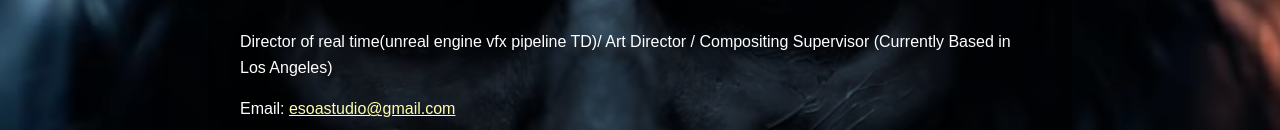
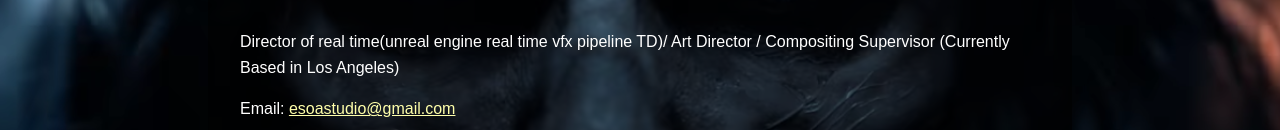
Before and after one commit to ErsiZhao/Ersi_Website, a plain HTML site: page contact.html in a window 1280 px wide. Shown: the part 196-326 px from the top of the page. Drawn offline with Linux system fonts and the light colour scheme.

Commit message:
update contact page

```diff
--- a/contact.html
+++ b/contact.html
@@ -72,7 +72,7 @@
 
   <div class="content">
     <h1>Ersi Zhao(Ethan)</h1>
-    <p>Director of real time(unreal engine vfx pipeline TD)/ Art Director / Compositing Supervisor (Currently Based in Los Angeles)</p>
+    <p>Director of real time(unreal engine real time vfx pipeline TD)/ Art Director / Compositing Supervisor (Currently Based in Los Angeles)</p>
     <p>Email: <a href="mailto:esoastudio@gmail.com" style="color: #ffa;">esoastudio@gmail.com</a></p>
       <p>Discord: futureersi</p>
 
```
